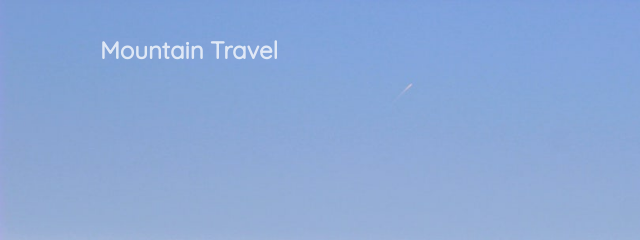
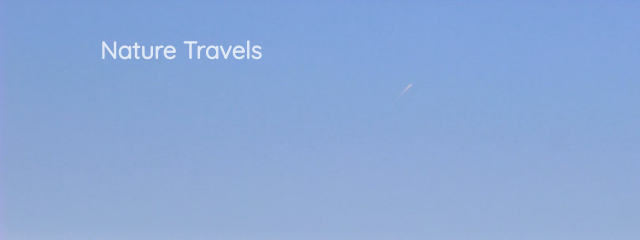
Before and after one commit to PranavShekhar13/Jenkins_Project, a plain HTML site: page index.html in a window 1280 px wide. Shown: the top 240 px of the page, 0-640 px from the left. Drawn offline with nearby package versions, Linux system fonts and the light colour scheme.

Commit message:
Header Changed

```diff
--- a/index.html
+++ b/index.html
@@ -12,7 +12,7 @@
 <body>
 
   <header>
-    <h2><a href="#">Mountain Travel</a></h2>
+    <h2><a href="#">Nature Travels</a></h2>
     <nav>
       <li><a href="#">Tours</a></li>
       <li><a href="#">About</a></li>
```
